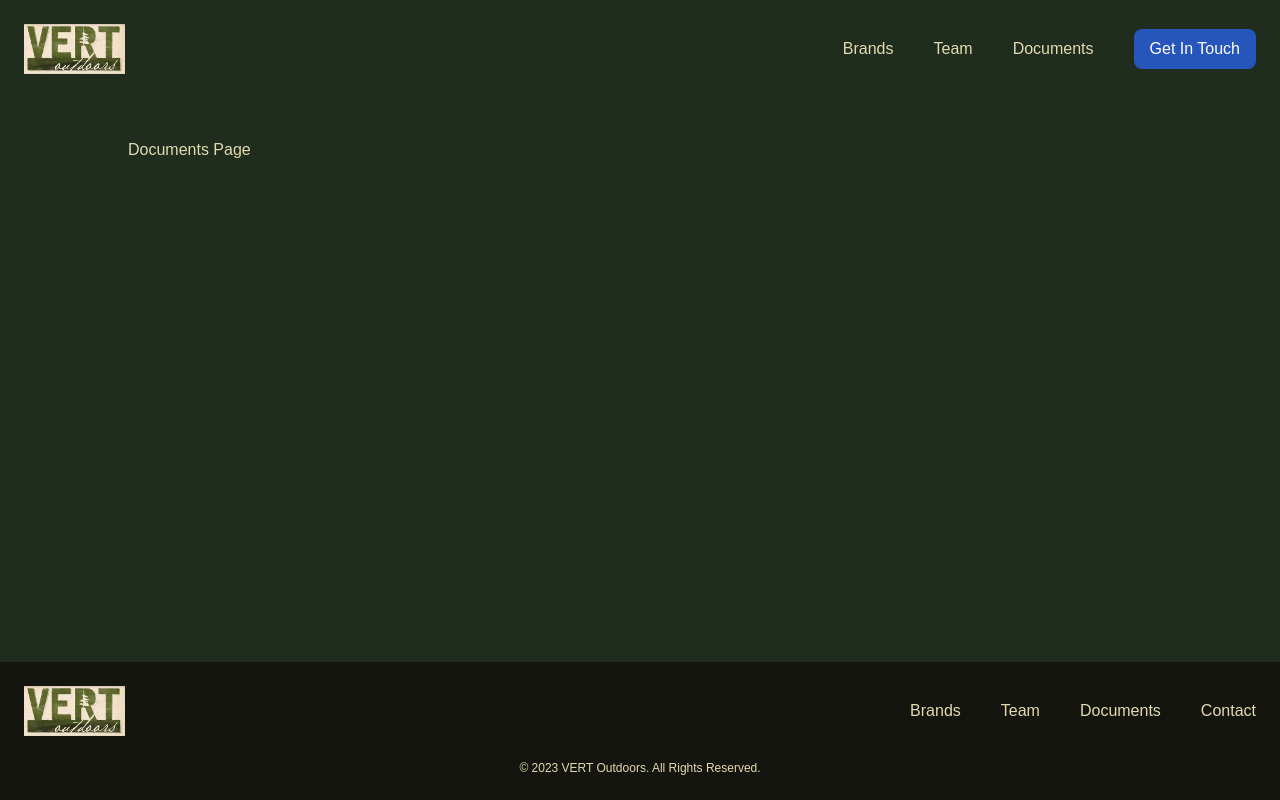
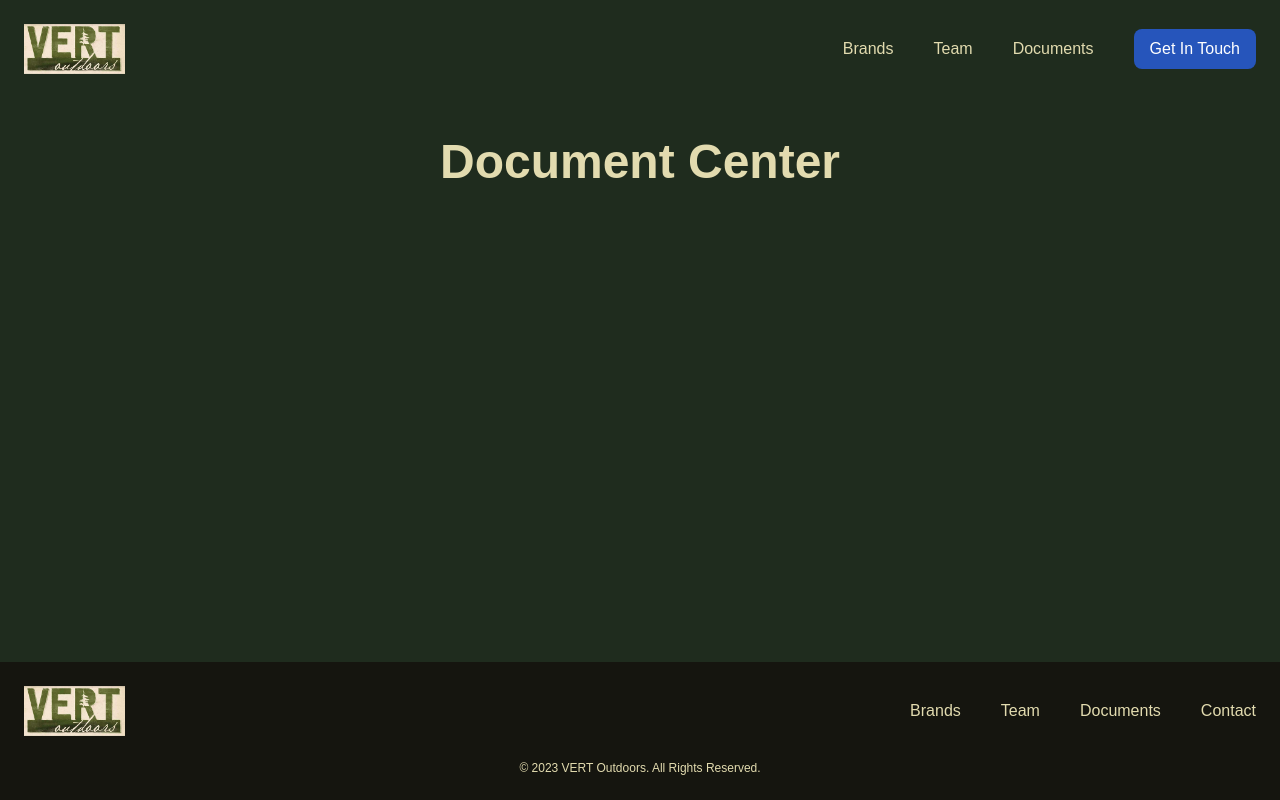
Before and after one commit to gabewolford/vert-outdoors, a Nuxt app: page /documents in a window 1280 px wide. Built offline with nearby package versions, Linux system fonts and the light colour scheme.

Commit message:
ready for steve

```diff
--- a/components/TheHeader.vue
+++ b/components/TheHeader.vue
@@ -5,9 +5,21 @@ export default {
       isMobileMenuOpen: false,
     };
   },
+  watch: {
+    isMobileMenuOpen(newValue) {
+      this.toggleBodyScroll(newValue);
+    },
+  },
   methods: {
     toggleMobileMenu() {
       this.isMobileMenuOpen = !this.isMobileMenuOpen;
+    },
+    toggleBodyScroll(isOpen) {
+      if (isOpen) {
+        document.body.style.overflow = "hidden";
+      } else {
+        document.body.style.overflow = "auto";
+      }
     },
   },
 };
@@ -27,7 +39,7 @@ export default {
       <!-- Mobile menu button (hidden when menu is open) -->
       <div v-if="!isMobileMenuOpen" class="md:hidden">
         <button @click="toggleMobileMenu">
-          <img src="/img/menu-icon.png" alt="Menu" class="h-6 w-6" />
+          <img src="/img/menu-icon.png" alt="Menu" />
         </button>
       </div>
 
--- a/pages/documents.vue
+++ b/pages/documents.vue
@@ -6,8 +6,10 @@ useHead({
 
 <template>
   <main
-    class="w-[320px] md:w-[85vw] lg:w-[80vw] 2xl:w-[70vw] mx-auto my-auto flex flex-col gap-16 lg:gap-16 pt-6 md:pt-10 pb-[19rem] lg:pb-[12rem]"
+    class="w-[85vw] lg:w-[80vw] 2xl:w-[70vw] mx-auto my-auto flex flex-col gap-10 pt-6 md:pt-10 pb-[19rem] lg:pb-[12rem]"
   >
-    <h1>Documents Page</h1>
+    <h1 class="w-full text-center text-2xl md:text-5xl font-semibold">
+      Document Center
+    </h1>
   </main>
 </template>
```
